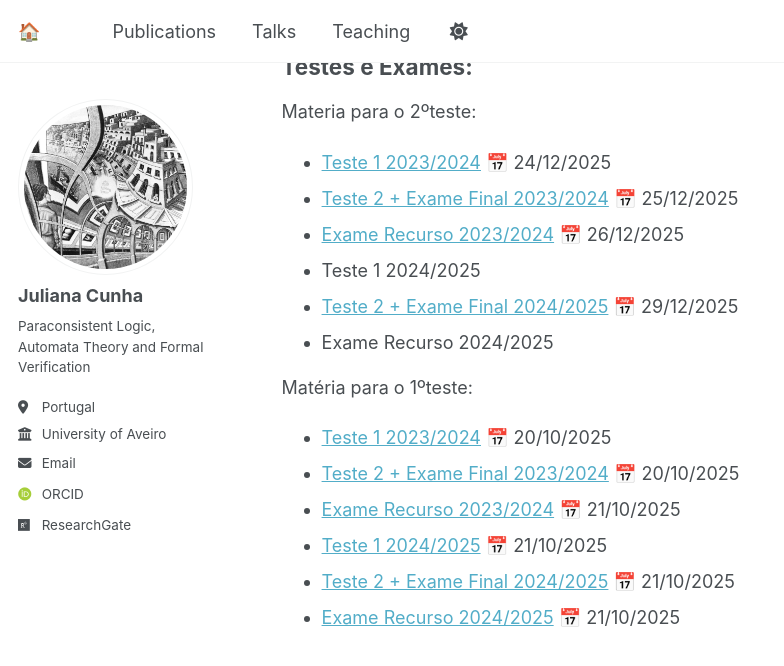
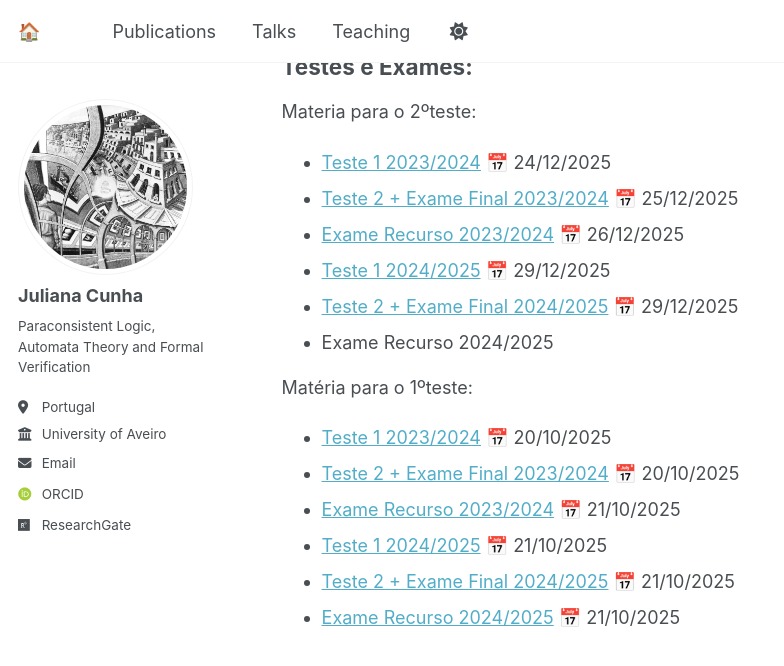
Before and after one commit to juliana-cunha/juliana-cunha.github.io, a Jekyll site: the page built from _pages/teaching.md, in a window 1280 px wide and 900 px high, scrolled down 479 px. Shown: the top 666 px of the window, without its empty margins (0-784 px from the left). Built offline with Jekyll 4.4.1, drawn with Linux system fonts in a browser that asks for light colours; some web fonts are replaced; a script that is not in the unit is left out.

Commit message:
Update teaching.md

```diff
--- a/_pages/teaching.md
+++ b/_pages/teaching.md
@@ -23,7 +23,7 @@ Materia para o 2ºteste:
 - [Teste 1 2023/2024](https://juliana-cunha.github.io/files/Teste1%202023%20(2).pdf) 📅 24/12/2025
 - [Teste 2 + Exame Final 2023/2024](https://juliana-cunha.github.io/files/Exame%20Final%202023%20(2).pdf) 📅 25/12/2025
 - [Exame Recurso 2023/2024](https://juliana-cunha.github.io/files/Exame%20Recurso%202023%20(2).pdf) 📅 26/12/2025
-- Teste 1 2024/2025
+- [Teste 1 2024/2025](https://juliana-cunha.github.io/files/Teste1%202024%20(2).pdf) 📅 29/12/2025
 - [Teste 2 + Exame Final 2024/2025](https://juliana-cunha.github.io/files/Exame%20final%202024%20(2).pdf) 📅 29/12/2025
 - Exame Recurso 2024/2025
 
```
